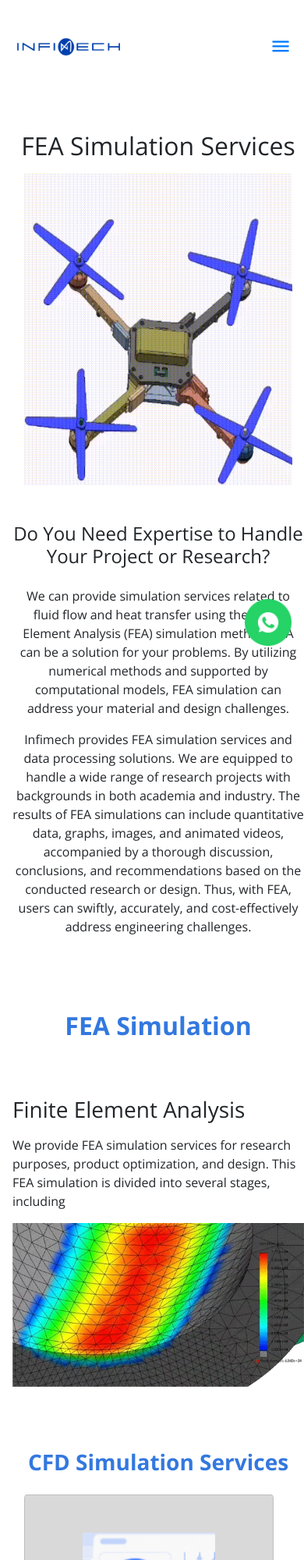
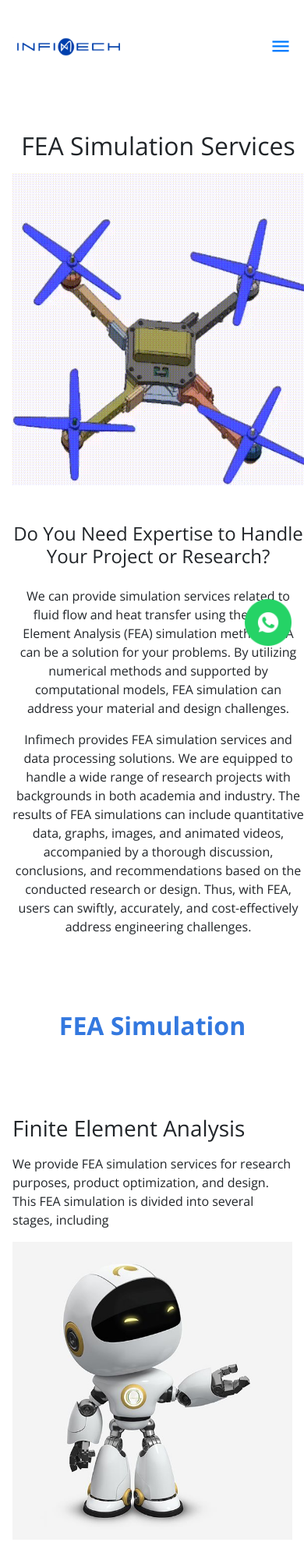
Before and after one commit to reyhansaja/infimechtech, a plain HTML site: page feasim.html in a window 390 px wide. Shown: the top 2000 px of the page at 78% size. Drawn offline with nearby package versions, Linux system fonts and the light colour scheme; files whose address does not match are found by name.

Commit message:
fix bug responsive

```diff
--- a/feasim.html
+++ b/feasim.html
@@ -126,15 +126,9 @@
   </header>
   <div class="atas">
     <h2 class="text-center mb-3">FEA Simulation Services</h2>
-    <div class="row">
-      <div class="col-lg-2"></div>
-      <div class="col-lg-2"></div>
-      <div class="col-lg-4">
-        <img class="img-fluid container mb-5" src="img/drone.gif" style="width: 520px; height: 400px;">
-      </div>
-      <div class="col-lg-2"></div>
-      <div class="col-lg-2"></div>
-    </div>
+    <center>
+        <img class="img-fluid mb-5" src="img/drone.gif" style="width: 500px; height: 400px;">
+    </center>
     <h4 class="text-center mb-4">Do You Need Expertise to Handle Your Project or Research?</h4>
     <p class="text-center">We can provide simulation services related to fluid flow and heat transfer using the Finite
       Element Analysis (FEA) simulation method. FEA can be a solution for your problems. By utilizing numerical methods
@@ -145,8 +139,8 @@
       discussion, conclusions, and recommendations based on the conducted research or design. Thus, with FEA, users can
       swiftly, accurately, and cost-effectively address engineering challenges.</p>
   </div>
-  <div class="atas">
-    <h2 class="text-center text-biru mb-4 font-weight-bolder">FEA Simulation</h2>
+  <div class="atas container">
+    <h2 class="text-center text-biru mb-5 font-weight-bolder">FEA Simulation</h2>
     <div class="row">
       <div class="col-lg-6">
         <h3 class="mb-3 mt-5">Finite Element Analysis</h3>
@@ -154,8 +148,8 @@
           simulation is divided into several stages, including</p>
       </div>
       <div class="col-lg-6">
-        <img class="img-fluid" src="img/simulasifea.png">
-      </div>
+        <img class="img-fluid" src="img/robot.jpg">
+    </div>
     </div>
   </div>
   <div class="atas">
```
